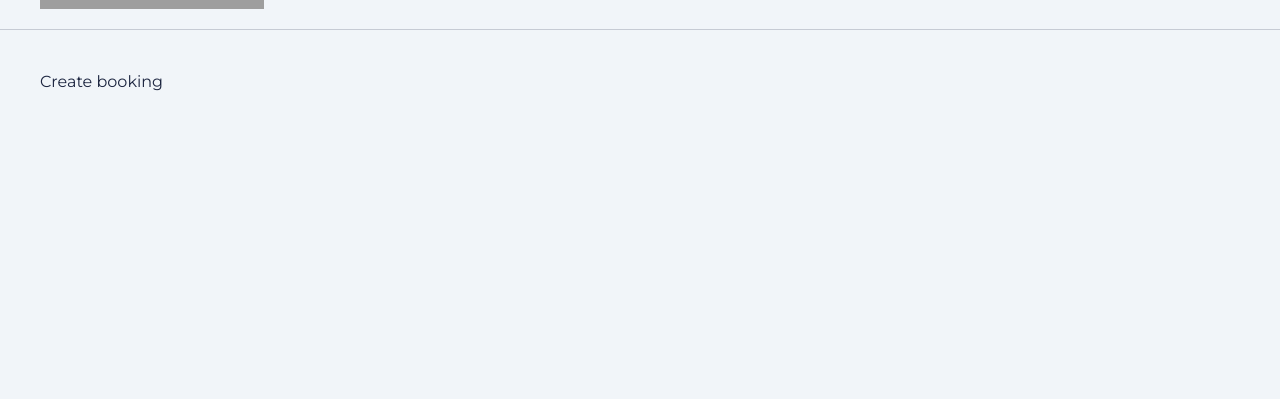
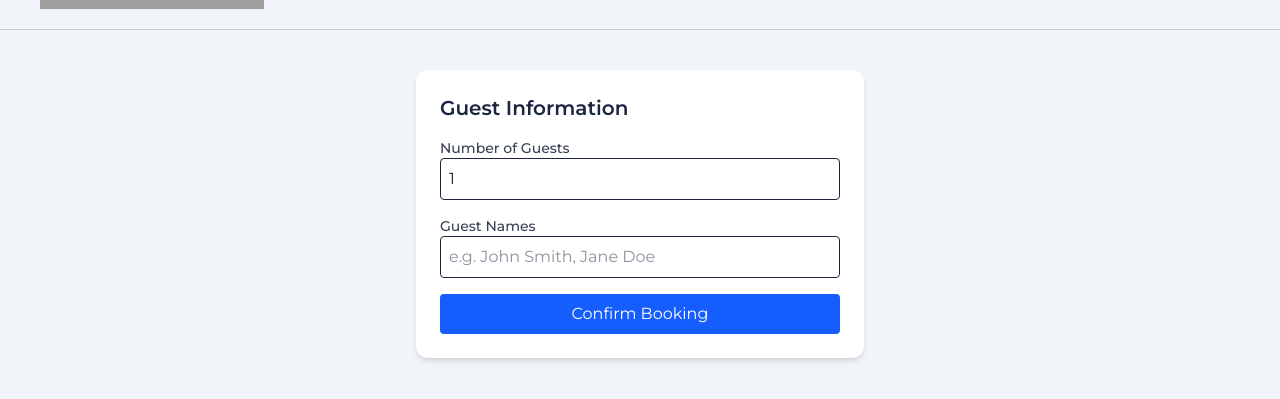
Before and after one commit to MacarenaCavieres/expedia-clon-softserve-frontend, a React (Vite) app: page /create-booking in a window 1280 px wide. Shown: the part 199-598 px from the top of the page. Built offline with nearby package versions, Linux system fonts and the light colour scheme; no server answers; grey boxes are pictures that could not be loaded.

Commit message:
Create Booking Form

```diff
--- a/package.json
+++ b/package.json
@@ -13,6 +13,7 @@
     "@heroicons/react": "^2.2.0",
     "@reduxjs/toolkit": "^2.9.0",
     "@tailwindcss/vite": "^4.1.14",
+    "@tanstack/react-form": "^1.23.7",
     "@tanstack/react-query": "^5.90.2",
     "@tanstack/react-query-devtools": "^5.90.2",
     "axios": "^1.12.2",
--- a/src/services/bookingAPI.ts
+++ b/src/services/bookingAPI.ts
@@ -1,5 +1,5 @@
 import api from "@/lib/axios";
-import { bookingsSchema, type BookingData, type CancelTripInfo } from "@/types/index";
+import { bookingsSchema, type BookingData, type CancelTripInfo, type createBookingPayload } from "@/types/index";
 import { isAxiosError } from "axios";
 
 export async function getBookings() {
@@ -11,6 +11,17 @@ export async function getBookings() {
         }
     } catch (error) {
         if (isAxiosError(error) && error.response) {
+            throw new Error(error.response.data.error);
+        }
+    }
+}
+
+export async function createBooking(bookingData: createBookingPayload) {
+    try {
+        const { data } = await api.post('/bookings', bookingData);
+        return data;
+    } catch (error) {
+        if(isAxiosError(error) && error.response) {
             throw new Error(error.response.data.error);
         }
     }
--- a/src/views/HomeView.tsx
+++ b/src/views/HomeView.tsx
@@ -3,7 +3,7 @@ import { useNavigate } from "react-router-dom";
 import { useForm } from "react-hook-form";
 import { useQuery } from "@tanstack/react-query";
 import HotelCard from "@/components/bookings/HotelCard";
-import { getSearchedHotels } from "@/services/hotelAPI";
+import { getSearchedHotels } from "@/services/HotelAPI";
 import initialData from "@/static/hotels.json";
 import type { HotelData, SearchHotel, SetBookingDatesPayload } from "@/types/index";
 import Errors from "@/components/bookings/Errors";
--- a/src/views/bookings/CreateBooking.tsx
+++ b/src/views/bookings/CreateBooking.tsx
@@ -1,8 +1,111 @@
-function CreateBooking() {
-    return (
-        <div>
-            <h5>Create booking</h5>
-        </div>
-    );
+import { useForm } from "@tanstack/react-form";
+import { useMutation, QueryClient, QueryClientProvider } from "@tanstack/react-query";
+import { z } from "zod";
+import { useSelector } from "react-redux";
+import type { RootState } from "@/store/store";
+import { createBooking } from "@/services/bookingAPI"; // your POST /bookings function
+
+const queryClient = new QueryClient();
+
+const reservationFormSchema = z.object({
+  totalGuests: z.number().min(1, "At least 1 guest is required"),
+  guestNames: z.string().min(3, "Guest names are required"),
+});
+
+type ReservationFormData = z.infer<typeof reservationFormSchema>;
+
+function ReservationForm() {
+  // Data from the Redux store
+  const { roomId, checkInDate, checkOutDate } = useSelector(
+    (state: RootState) => state.bookings
+  );
+
+  const mutation = useMutation({
+    mutationFn: async (data: ReservationFormData) => {
+      if (!roomId || !checkInDate || !checkOutDate) {
+        throw new Error("Missing booking details");
+      }
+
+      const payload = {
+        roomId,
+        checkInDate,
+        checkOutDate,
+        totalGuests: data.totalGuests,
+        guestNames: data.guestNames,
+      };
+
+      return createBooking(payload);
+    },
+  });
+
+  const form = useForm({
+    defaultValues: {
+      totalGuests: 1,
+      guestNames: "",
+    },
+    onSubmit: ({ value }) => mutation.mutate(value),
+  });
+
+  return (
+    <form
+      onSubmit={(e) => {
+        e.preventDefault();
+        form.handleSubmit();
+      }}
+      className="max-w-md mx-auto bg-white shadow-md rounded-xl p-6 space-y-4"
+    >
+      <h1 className="text-xl font-semibold">Guest Information</h1>
+
+      <div>
+        <label className="block text-sm font-medium text-gray-700">Number of Guests</label>
+        <form.Field name="totalGuests">
+          {(field) => (
+            <input
+              type="number"
+              min={1}
+              value={field.state.value}
+              onChange={(e) => field.handleChange(Number(e.target.value))}
+              className="border p-2 w-full rounded"
+            />
+          )}
+        </form.Field>
+      </div>
+
+      <div>
+        <label className="block text-sm font-medium text-gray-700">Guest Names</label>
+        <form.Field name="guestNames">
+          {(field) => (
+            <input
+              type="text"
+              value={field.state.value}
+              onChange={(e) => field.handleChange(e.target.value)}
+              placeholder="e.g. John Smith, Jane Doe"
+              className="border p-2 w-full rounded"
+            />
+          )}
+        </form.Field>
+      </div>
+
+      <button
+        type="submit"
+        className="bg-blue-600 text-white py-2 px-4 rounded hover:bg-blue-700 w-full"
+        disabled={mutation.isPending}
+      >
+        {mutation.isPending ? "Booking..." : "Confirm Booking"}
+      </button>
+
+      {mutation.isError && (
+        <p className="text-red-500 mt-2">{(mutation.error as Error).message}</p>
+      )}
+      {mutation.isSuccess && <p className="text-green-500 mt-2">Booking successful!</p>}
+    </form>
+  );
 }
-export default CreateBooking;
+
+export default function CreateBooking() {
+  return (
+    <QueryClientProvider client={queryClient}>
+      <ReservationForm />
+    </QueryClientProvider>
+  );
+}
--- a/src/views/bookings/HotelDetailView.tsx
+++ b/src/views/bookings/HotelDetailView.tsx
@@ -1,5 +1,5 @@
 import RoomCard from "@/components/bookings/RoomCard";
-import { getHotelById } from "@/services/hotelAPI";
+import { getHotelById } from "@/services/HotelAPI";
 import { useQuery } from "@tanstack/react-query";
 import { useParams } from "react-router-dom";
 
```
Also changed, not shown: src/types/index.ts (+8 -0 lines), 1 other file (tests, documents, lock files or other folders).
